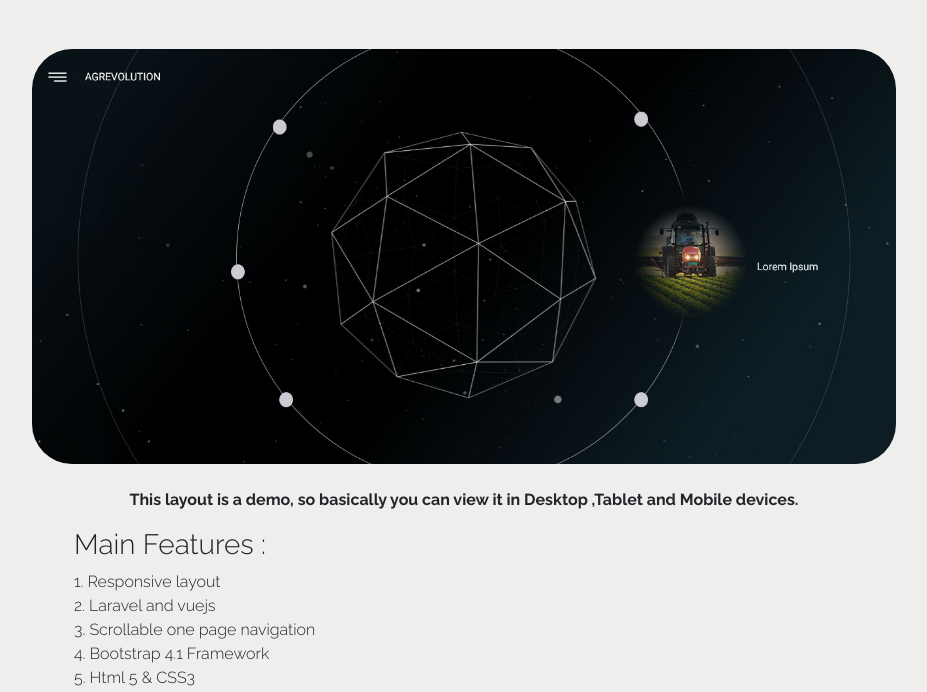
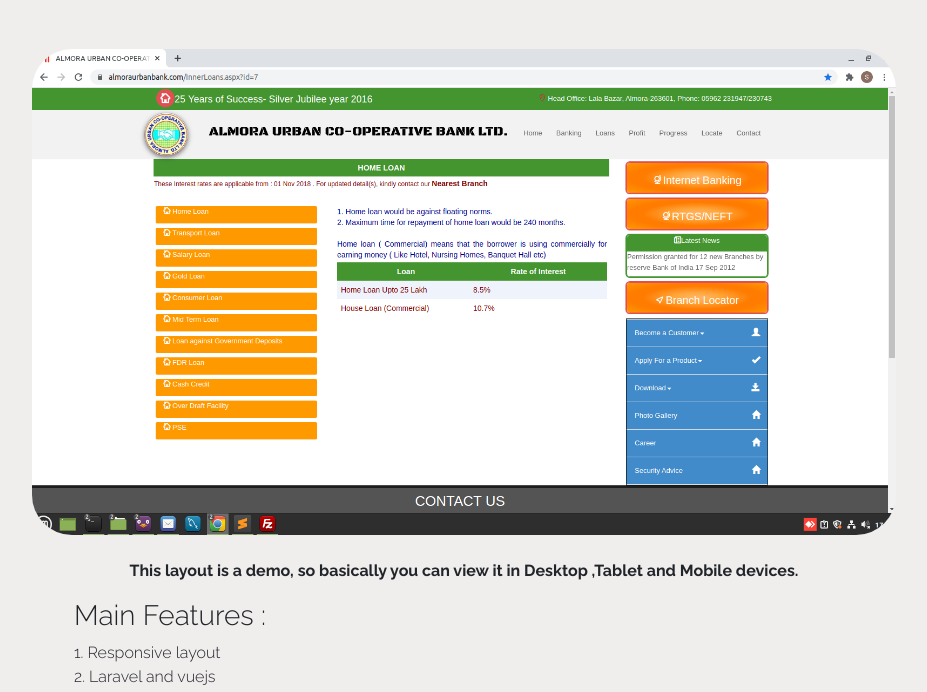
Before and after one commit to surajpaul2412/Quotation, a plain HTML site: page index.html in a window 1280 px wide. Shown: the part 99-791 px from the top of the page, without its empty margins (176-1103 px from the left). Drawn offline with nearby package versions, Linux system fonts and the light colour scheme.

Commit message:
Update index.html

```diff
--- a/index.html
+++ b/index.html
@@ -442,7 +442,7 @@
 		                    </div>
 		                </div>
 		            </div>
-					<img src="img/design.jpg" class="d-block mx-auto mb-4" width="80%" style="border-radius: 40px;">
+					<img src="img/design.png" class="d-block mx-auto mb-4" width="80%" style="border-radius: 40px;">
 					<p class="bold" align="center">
 						This layout is a demo, so basically you can view it in Desktop ,Tablet and Mobile devices.
 					</p>
```
